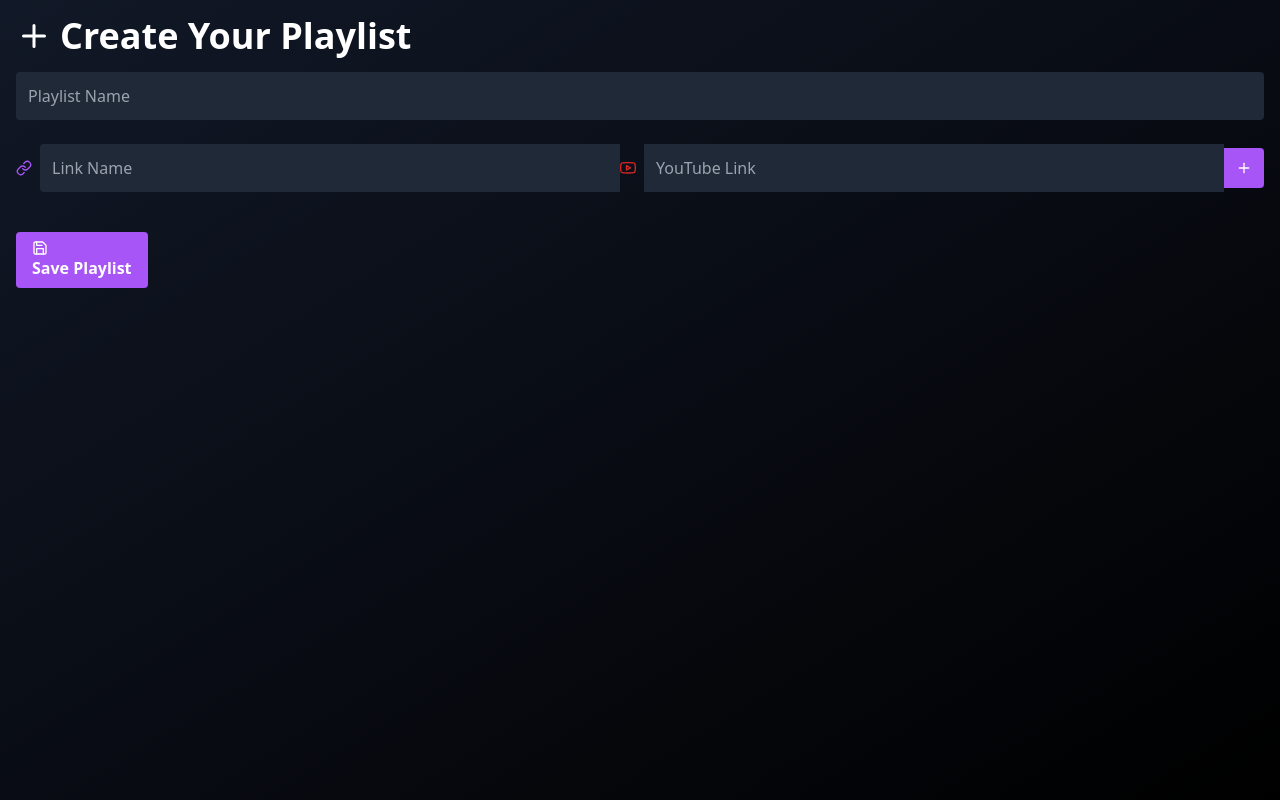
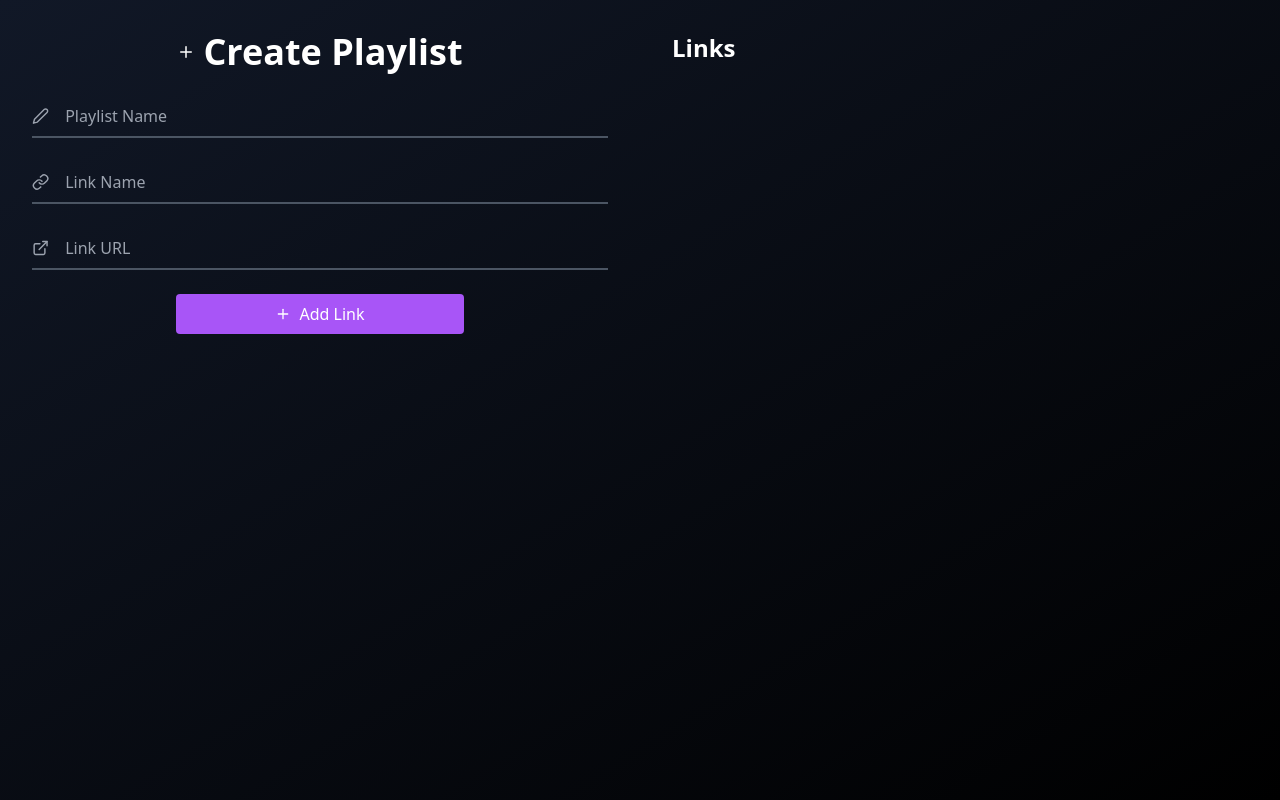
Before and after one commit to lokeshkrishna2003/EduMerge, a React (Create React App) app: page /user/create-playlist in a window 1280 px wide. Built offline with nearby package versions, Linux system fonts and the light colour scheme.

Commit message:
created ui for create playlist page

```diff
--- a/src/components/dashboard/CreatePlaylist.jsx
+++ b/src/components/dashboard/CreatePlaylist.jsx
@@ -1,115 +1,91 @@
 import React, { useState } from 'react';
-import { FiPlus, FiSave, FiX, FiLink, FiYoutube } from 'react-icons/fi'; // Correct React icons
-import { v4 as uuidv4 } from 'uuid';
-import { DragDropContext, Droppable, Draggable } from 'react-beautiful-dnd';
-import "aos/dist/aos.css";
-import AOS from "aos";
+import { FiEdit2, FiLink, FiExternalLink, FiPlus, FiTrash2 } from 'react-icons/fi';
+import AOS from 'aos';
+import 'aos/dist/aos.css';
 
 AOS.init();
 
 const CreatePlaylist = () => {
     const [playlistName, setPlaylistName] = useState('');
     const [linkName, setLinkName] = useState('');
-    const [youtubeLink, setYoutubeLink] = useState('');
+    const [linkUrl, setLinkUrl] = useState('');
     const [links, setLinks] = useState([]);
 
-    const handleAddLink = () => {
-        if (youtubeLink && linkName) {
-            setLinks([...links, { id: uuidv4(), name: linkName, url: youtubeLink }]);
+    const addLink = () => {
+        if (linkName && linkUrl) {
+            const newLink = { id: Date.now(), name: linkName, url: linkUrl };
+            setLinks([...links, newLink]);
             setLinkName('');
-            setYoutubeLink('');
+            setLinkUrl('');
         }
     };
 
-    const handleRemoveLink = (id) => {
+    const deleteLink = (id) => {
         setLinks(links.filter(link => link.id !== id));
     };
 
-    const onDragEnd = (result) => {
-        if (!result.destination) return;
-        const items = Array.from(links);
-        const [reorderedItem] = items.splice(result.source.index, 1);
-        items.splice(result.destination.index, 0, reorderedItem);
-        setLinks(items);
-    };
-
-    const handleSavePlaylist = () => {
-        // Logic to save the playlist
-        console.log('Saving playlist:', playlistName, links);
-    };
-
     return (
-        <div className="bg-gradient-to-br from-gray-900 to-black min-h-screen text-white p-4">
-            <div className="container mx-auto" data-aos="fade-up">
-                <h1 className="text-4xl font-bold mb-4 flex items-center">
-                    <FiPlus className="mr-2"/> Create Your Playlist
-                </h1>
-                <div className="mb-6">
+        <div className="flex min-h-screen  bg-gradient-to-br from-gray-900 to-black text-white">
+            <div className="w-1/2 p-8 space-y-6" data-aos="fade-right" style={{ position: 'fixed' }}>
+                <h2 className="text-4xl font-bold flex justify-center items-center space-x-2">
+                    <FiPlus className="text-lg" />
+                    <span>Create Playlist</span>
+                </h2>
+                <div className="flex items-center space-x-2 border-b-2 border-gray-600 focus-within:border-purple-500">
+                        <FiEdit2 className={`text-lg ${playlistName ? 'text-purple-500' : 'text-gray-400'}`} />
                         <input
                             type="text"
                             value={playlistName}
                             onChange={(e) => setPlaylistName(e.target.value)}
                             placeholder="Playlist Name"
-                        className="w-full p-3 rounded bg-gray-800 focus:outline-none focus-within:border-purple-500 transition ease-in-out duration-300"
+                            className="w-full p-2 bg-transparent focus:outline-none"
                         />
                     </div>
-                <div className="mb-6 flex items-center">
-                    <FiLink className="text-purple-500 mr-2"/>
+                    <div className="flex items-center space-x-2 border-b-2 border-gray-600 focus-within:border-purple-500">
+                        <FiLink className={`text-lg ${linkName ? 'text-purple-500' : 'text-gray-400'}`} />
                         <input
                             type="text"
                             value={linkName}
                             onChange={(e) => setLinkName(e.target.value)}
                             placeholder="Link Name"
-                        className="flex-grow p-3 rounded-l bg-gray-800 focus:outline-none focus-within:border-purple-500 transition ease-in-out duration-300"
+                            className="w-full p-2 bg-transparent focus:outline-none"
                         />
-                    <FiYoutube className="text-red-600 mr-2"/>
+                    </div>
+                    <div className="flex items-center space-x-2 border-b-2 border-gray-600 focus-within:border-purple-500">
+                        <FiExternalLink className={`text-lg ${linkUrl ? 'text-purple-500' : 'text-gray-400'}`} />
                         <input
                             type="text"
-                        value={youtubeLink}
-                        onChange={(e) => setYoutubeLink(e.target.value)}
-                        placeholder="YouTube Link"
-                        className="flex-grow p-3 bg-gray-800 focus:outline-none focus-within:border-purple-500 transition ease-in-out duration-300"
+                            value={linkUrl}
+                            onChange={(e) => setLinkUrl(e.target.value)}
+                            placeholder="Link URL"
+                            className="w-full p-2 bg-transparent focus:outline-none"
                         />
+                    </div>
+                <div className='flex items-center justify-center w-full'>
                 <button
-                        onClick={handleAddLink}
-                        className="bg-purple-500 hover:bg-purple-600 text-white font-bold p-3 rounded-r transition ease-in-out duration-300"
+                    onClick={addLink}
+                    className="flex items-center justify-center w-[50%] px-4 py-2 text-center bg-purple-500 rounded hover:bg-purple-700 transition duration-300"
                 >
-                        <FiPlus />
+                    <FiPlus className="mr-2" />Add Link
                 </button>
                 </div>
-                <DragDropContext onDragEnd={onDragEnd}>
-                    <Droppable droppableId="droppable-links">
-                        {(provided) => (
-                            <div {...provided.droppableProps} ref={provided.innerRef} className="mb-6">
+            </div>
+            <div className="w-1/2 ml-auto p-8 overflow-y-auto" data-aos="zoom-in">
+                <h2 className="text-2xl font-bold mb-4">Links</h2>
+                <div className="space-y-2">
                     {links.map((link, index) => (
-                                    <Draggable key={link.id} draggableId={`draggable-${link.id}`} index={index}>
-                                        {(provided) => (
-                                            <div
-                                                ref={provided.innerRef}
-                                                {...provided.draggableProps}
-                                                {...provided.dragHandleProps}
-                                                className="flex justify-between items-center bg-gray-800 p-3 rounded mb-2 hover:bg-gray-700 transition ease-in-out duration-300"
-                                            >
-                                                <span className="font-bold mr-2">{index + 1}.</span>
-                                                <span className="flex-grow">{link.name} - {link.url}</span>
-                                                <button onClick={() => handleRemoveLink(link.id)} className="ml-2">
-                                                    <FiX className="text-red-500 hover:text-red-700" />
+                        <div key={link.id} className="flex items-center justify-between p-2 bg-gray-700 rounded" data-aos='zoom-in'>
+                            <span className="mr-2 text-lg">{index + 1}.</span>
+                            <div>
+                                <span className="text-lg font-semibold">{link.name}</span> -
+                                <span className="ml-2 text-sm text-gray-400">{link.url}</span>
+                            </div>
+                            <button onClick={() => deleteLink(link.id)} className="ml-2">
+                                <FiTrash2 className="text-red-500 hover:text-red-700" />
                             </button>
                         </div>
-                                        )}
-                                    </Draggable>
                     ))}
-                                {provided.placeholder}
                 </div>
-                        )}
-                    </Droppable>
-                </DragDropContext>
-                <button
-                    onClick={handleSavePlaylist}
-                    className="bg-purple-500 hover:bg-purple-600 text-white font-bold py-2 px-4 rounded transition ease-in-out duration-300 mt-4"
-                >
-                    <FiSave className="mr-2" /> Save Playlist
-                </button>
             </div>
         </div>
     );
```
Also changed, not shown: src/components/dashboard/createplaylist.txt (added). Lines whose indentation alone changed are shown as unchanged.
